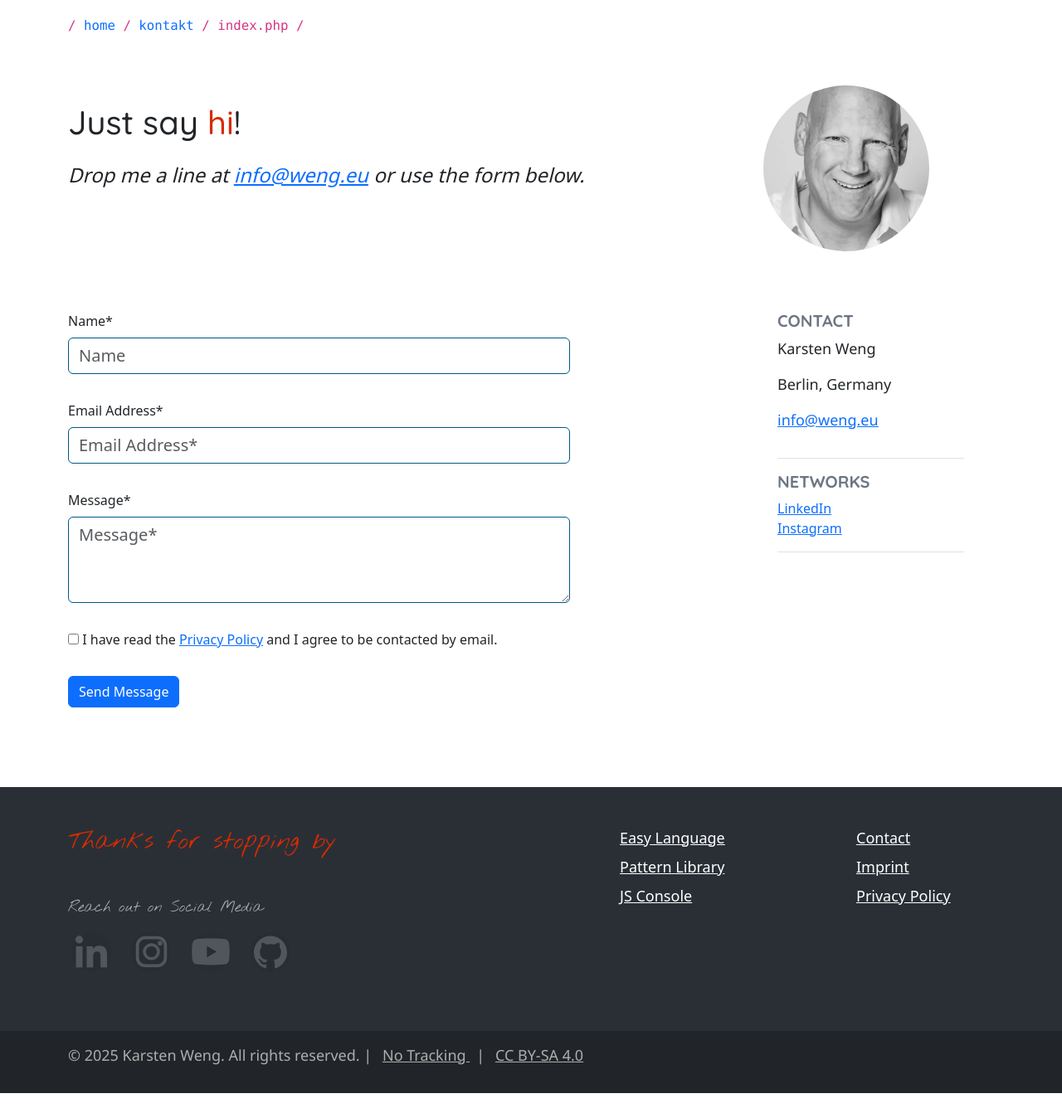
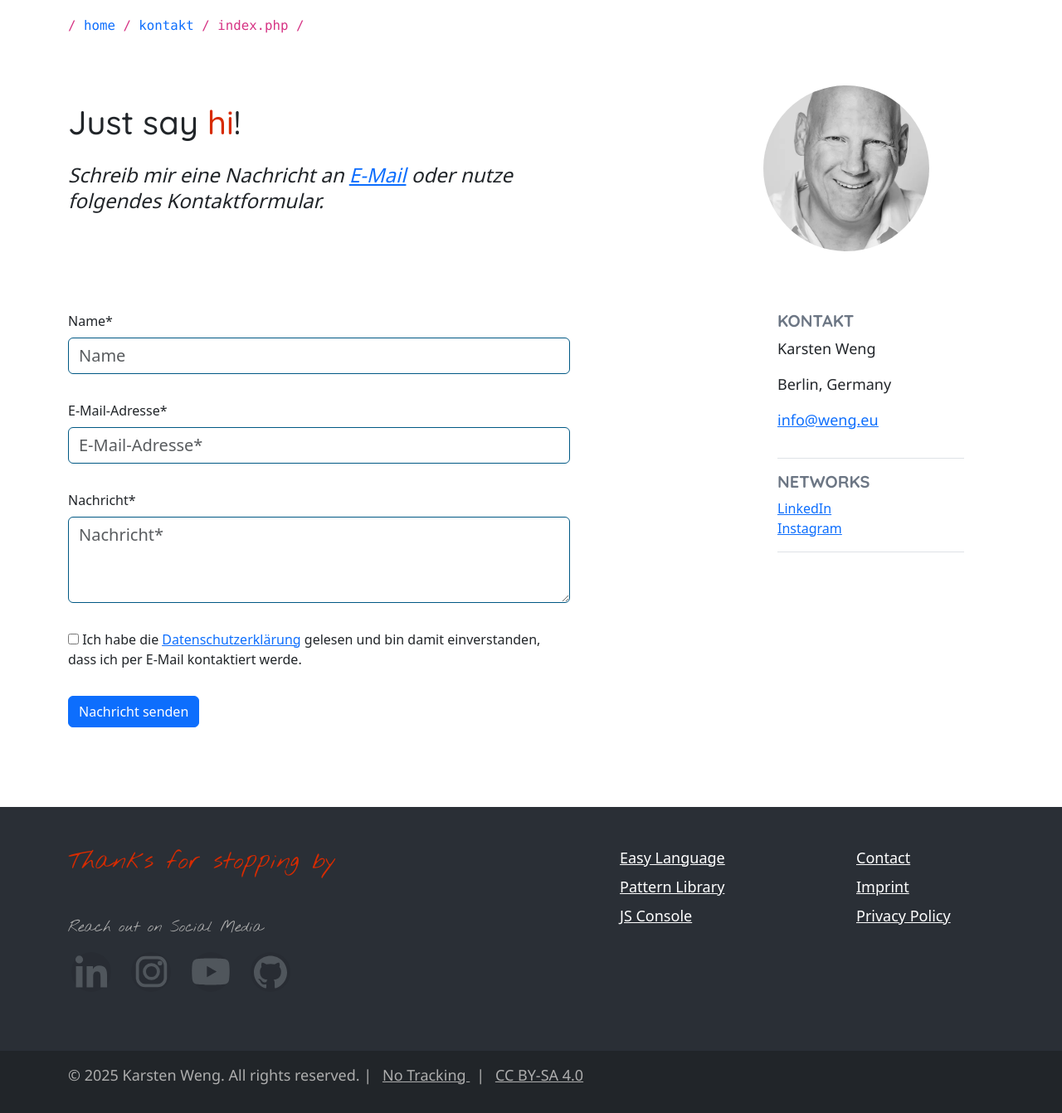
Before and after one commit to uxbyweng/weng.eu, a PHP site: page /kontakt/index.php in a window 1280 px wide. Shown: the part 90-1432 px from the top of the page at 83% size. Before the commit the page ends 1408 px from the top, so only its background shows below. Run offline with PHP 8.4, Linux system fonts and the light colour scheme; style sheets or scripts are compiled from the project's sources.

Commit message:
content(kontakt): update DE/EN copy and update DE/EN toggle markup

```diff
--- a/kontakt/index.php
+++ b/kontakt/index.php
@@ -59,10 +59,10 @@ $isEn = is_en();
                 </div>
                 <div class="col-12 col-md-7 order-3 order-md-2">
                     <p class="fs-24 lh-1-3 my-3">
-                        <?php if ($sprache === 'en'): ?>
-                        <em>Drop me a line at <a href="mailto:info@weng.eu">info@weng.eu</a> or use the form below.</em>
+                        <?php if (is_en()): ?>
+                        <em>Drop me a line at <a href="mailto:info@weng.eu" target="_blank">info@weng.eu</a> or use the form below.</em>
                         <?php else: ?>
-                        <em>Schreib mir per E-Mail an <a href="mailto:info@weng.eu"><u>info@weng.eu</u></a> oder über folgendes Formular.</em>
+                        <em>Schreib mir eine Nachricht an <a href="mailto:info@weng.eu" target="_blank">E-Mail</a> oder nutze folgendes Kontaktformular.</em>
                         <?php endif; ?>
                     </p>
                 </div>
@@ -75,7 +75,7 @@ $isEn = is_en();
         <div class="container">
             <div class="row">
                 <div class="col-12 col-md-7 order-1 pe-5 pb-5">
-                    <?php if ($sprache === 'en'): ?>
+                    <?php if (is_en()): ?>
                     <form action="/kontakt/kontakt.en.php" method="post" id="contact-form" novalidate>
                     <?php else: ?>
                     <form action="/kontakt/kontakt.de.php" method="post" id="contact-form" novalidate>
@@ -88,7 +88,7 @@ $isEn = is_en();
                             name="name"
                             type="text"
                             class="form-control"
-                            placeholder="<?php if ($sprache === 'en'): ?>Name<?php else: ?>Name<?php endif; ?>"
+                            placeholder="<?php if (is_en()): ?>Name<?php else: ?>Name<?php endif; ?>"
                             required
                             pattern="^[A-Za-zÀ-ÖØ-öø-ÿ](?:[A-Za-zÀ-ÖØ-öø-ÿ'’\- ]*[A-Za-zÀ-ÖØ-öø-ÿ])$"
                             autocomplete="name"
@@ -97,14 +97,14 @@ $isEn = is_en();
                         </div>
                         <div class="form-group">
                             <label for="cf-email" class="form-label">
-                            <?php if ($sprache === 'en'): ?>Email Address*<?php else: ?>E-Mail-Adresse*<?php endif; ?>
+                            <?php if (is_en()): ?>Email Address*<?php else: ?>E-Mail-Adresse*<?php endif; ?>
                             </label>
                             <input
                             id="cf-email"
                             name="email"
                             type="email"
                             class="form-control"
-                            placeholder="<?php if ($sprache === 'en'): ?>Email Address*<?php else: ?>E-Mail-Adresse*<?php endif; ?>"
+                            placeholder="<?php if (is_en()): ?>Email Address*<?php else: ?>E-Mail-Adresse*<?php endif; ?>"
                             required
                             pattern="^[^\s@]+@[^\s@]+\.[^\s@]{2,}$"
                             autocomplete="email"
@@ -114,14 +114,14 @@ $isEn = is_en();
                         </div>
                         <div class="form-group">
                             <label for="cf-message" class="form-label">
-                            <?php if ($sprache === 'en'): ?>Message*<?php else: ?>Nachricht*<?php endif; ?>
+                            <?php if (is_en()): ?>Message*<?php else: ?>Nachricht*<?php endif; ?>
                             </label>
                             <textarea
                             id="cf-message"
                             name="message"
                             class="form-control"
                             rows="3"
-                            placeholder="<?php if ($sprache === 'en'): ?>Message*<?php else: ?>Nachricht*<?php endif; ?>"
+                            placeholder="<?php if (is_en()): ?>Message*<?php else: ?>Nachricht*<?php endif; ?>"
                             required
                             autocomplete="off"></textarea>
                         </div>
@@ -136,7 +136,7 @@ $isEn = is_en();
                                 required
                                 value="checked"
                                 autocomplete="off">
-                            <?php if ($sprache === 'en'): ?>
+                            <?php if (is_en()): ?>
                                 I have read the <a href="/datenschutz/"><u>Privacy Policy</u></a> and I agree to be contacted by email.
                             <?php else: ?>
                                 Ich habe die <a href="/datenschutz/"><u>Datenschutzerklärung</u></a> gelesen und bin damit einverstanden, dass ich per E-Mail kontaktiert werde.
@@ -144,7 +144,7 @@ $isEn = is_en();
                             </label>
                         </div>
                         <button class="btn btn-primary pull-right-sm">
-                            <?php if ($sprache === 'en'): ?>Send Message<?php else: ?>Nachricht senden<?php endif; ?>
+                            <?php if (is_en()): ?>Send Message<?php else: ?>Nachricht senden<?php endif; ?>
                         </button>
                     </form>
 
@@ -152,7 +152,7 @@ $isEn = is_en();
                 <aside class="col-12 offset-md-2 col-md-3 order-2 pe-5">
                     <section class="pb-3 border-bottom">
                         <h2 class="fs-20 font-gray8 text-uppercase">
-                            <?php if ($sprache === 'en'): ?>
+                            <?php if (is_en()): ?>
                                 <strong>Contact</strong>
                             <?php else: ?>
                                 <strong>Kontakt</strong>
```
